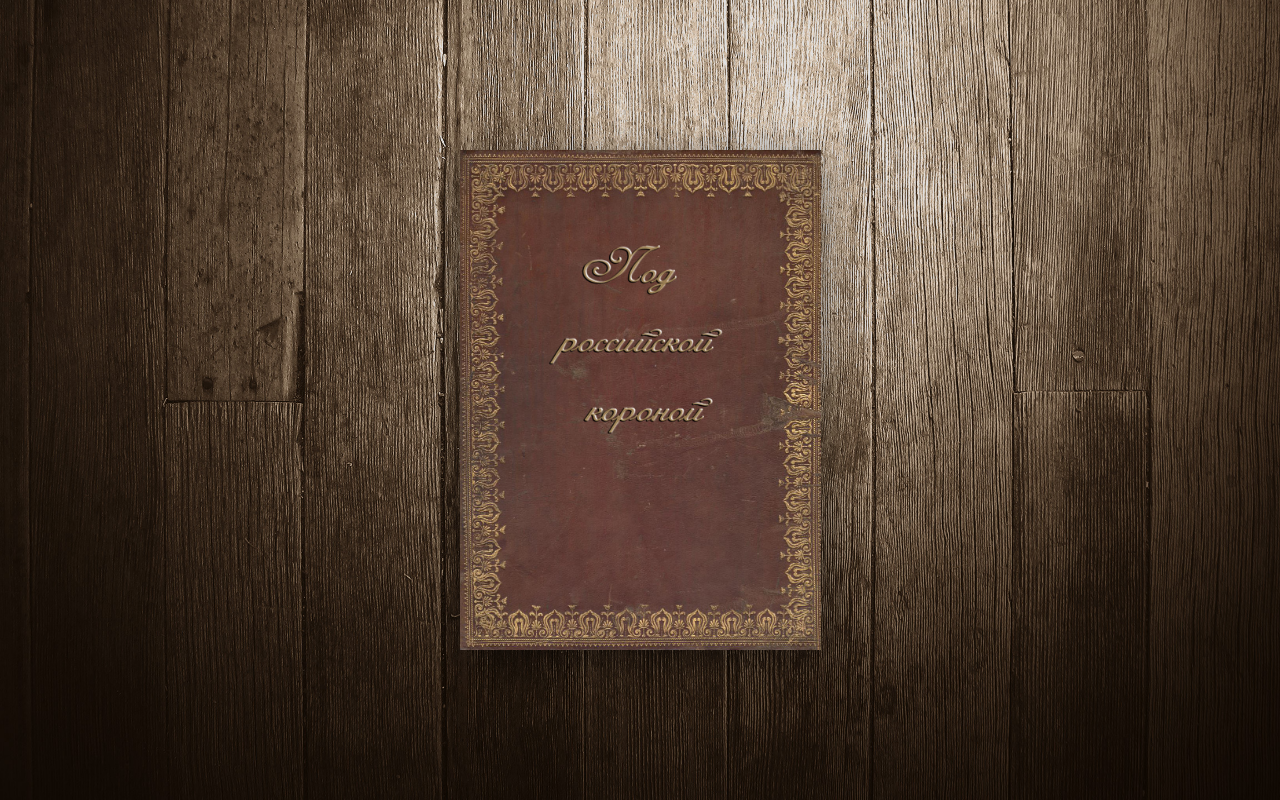
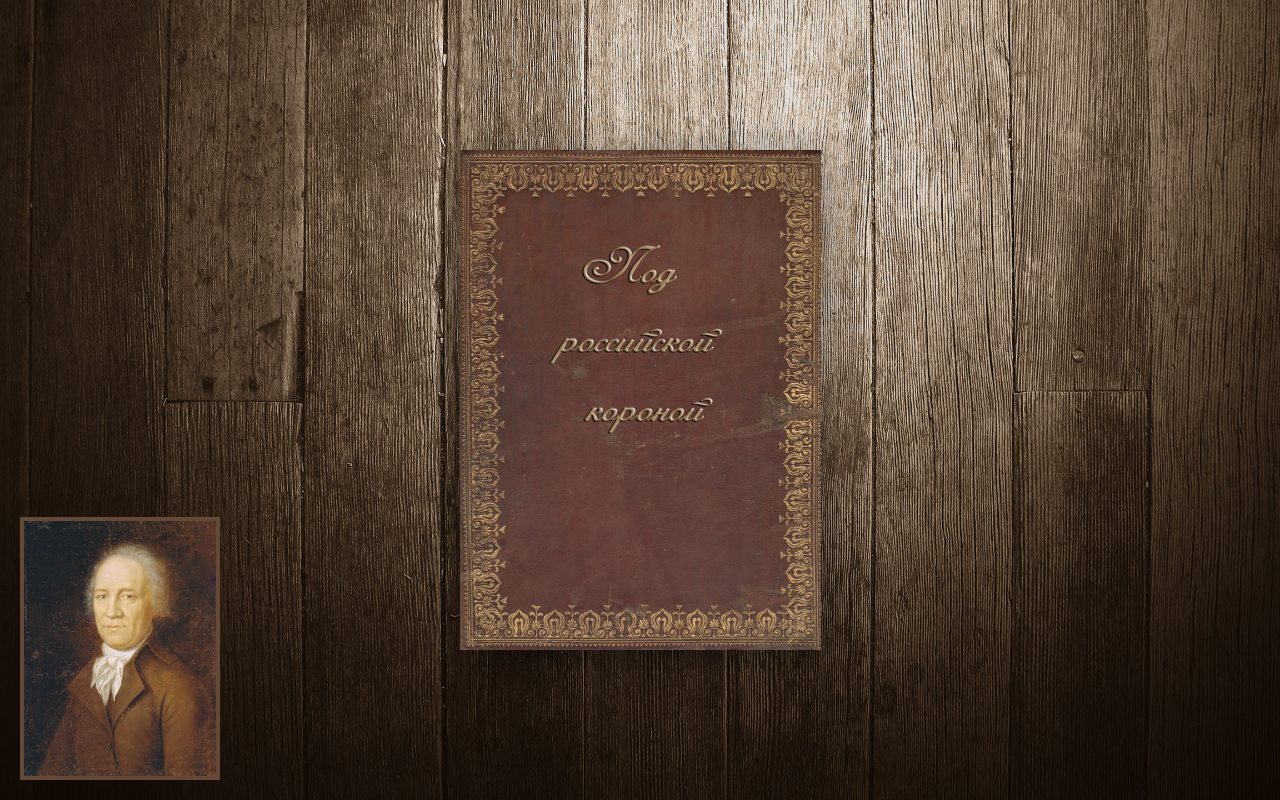
Before and after one commit to borisowsky/Vici, a React app: page / in a window 1280 px wide. Built offline with nearby package versions, Linux system fonts and the light colour scheme.

Commit message:
Add guide

```diff
--- /dev/null
+++ b/src/assets/styles/blocks/guide.scss
@@ -0,0 +1,57 @@
+.guide {
+  position: absolute !important;
+  bottom: 20px;
+  left: 20px;
+  height: 420px;
+  width: 200px;
+  position: relative;
+  z-index: 1;
+
+  &__face {
+    display: block;
+    position: absolute;
+    bottom: 0;
+    width: calc(100% - 8px);
+    z-index: 0;
+    border: 4px solid #644838;
+  }
+
+  &__message {
+    position: absolute;
+    display: block;
+    bottom: 270px;
+    left: 30px;
+    right: 0;
+    margin: auto;
+    background: #fff;
+    padding: 10px 15px;
+    border-radius: 10px;
+    font-size: 14px;
+    width: 200px;
+    // max-height: 100px;
+    text-align: center;
+    filter: drop-shadow(0 0 5px rgba(#000, .2));
+    z-index: 1;
+
+    &::after {
+      content: '';
+      position: absolute;
+      bottom: -20px;
+      left: 55px;
+      margin: auto;
+      display: block;
+      width: 40px;
+      height: 20px;
+      background: url('../img/arrow.png');
+    }
+
+    &--show {
+      animation: showUp .3s;
+    }
+
+    &--hide {
+      animation: hideDown .3s;
+      opacity: 0;
+    }
+  }
+}
--- a/src/assets/styles/blocks/question.scss
+++ b/src/assets/styles/blocks/question.scss
@@ -4,18 +4,24 @@
   }
 
   &__checkbox {
+    display: block;
     margin: 5px 5px 5px 0;
   }
 
   &__label {
+    display: block;
+    width: calc(100% - 20px);
     font-size: 14px;
   }
 
   &__answers {
-    // Nothing yet
+    margin: 30px 0;
   }
 
   &__answer {
+    display: flex;
+    justify-content: space-between;
+    align-items: center;
     margin: 10px 0;
   }
 
--- /dev/null
+++ b/src/assets/styles/helpers/_animations.scss
@@ -0,0 +1,23 @@
+@keyframes showUp {
+  from {
+    opacity: 0;
+    transform: translateY(10px);
+  }
+
+  to {
+    opacity: 1;
+    transform: translateY(0);
+  }
+}
+
+@keyframes hideDown {
+  from {
+    opacity: 1;
+    transform: translateY(0);
+  }
+
+  to {
+    opacity: 0;
+    transform: translateY(10px);
+  }
+}
--- a/src/assets/styles/index.scss
+++ b/src/assets/styles/index.scss
@@ -1,10 +1,12 @@
 @import '~normalize.css';
 @import 'helpers/fonts';
 @import 'helpers/variables';
+@import 'helpers/animations';
 @import 'blocks/flipbook';
 @import 'blocks/cover';
 @import 'blocks/question';
 @import 'blocks/btn';
+@import 'blocks/guide';
 
 // Global styles must be written here
 html {
--- a/src/components/App.jsx
+++ b/src/components/App.jsx
@@ -4,6 +4,7 @@ import Description from './pages/Description';
 import Question from './pages/Question';
 import Results from './pages/Results';
 import Content from './pages/Content';
+import Guide from './Guide';
 
 class App extends Component {
   /**
@@ -17,8 +18,9 @@ class App extends Component {
    * 5 - Дополнительная информация по вопросу
    */
   state = {
-    currentQuestion: 1,
+    currentQuestion: 0,
     questionState: 0,
+    errorState: 0,
     score: 0,
   }
 
@@ -30,20 +32,34 @@ class App extends Component {
       autoCenter: true,
       duration: 1000,
     });
+
+    $('.flipbook').bind('turning', (event, page) => {
+      setTimeout(() => {
+        this.setState({ questionState: (page === 2) ? -1 : 0 });
+      }, 500);
+    });
+  }
+
+  switchToLastStep = (delay) => {
+    setTimeout(() => {
+      this.setState({ questionState: 5 });
+    }, delay);
   }
 
   handleAnswer = (question, answer, rightAnswer) => {
     if (answer.length === 0) {
-      // TODO: Handle 0 answers
-      alert('Answer something please');
+      this.setState({ errorState: 1 });
     } else if ((answer.length === 1) && (rightAnswer.length > 1)) {
-      // TODO: Handle when you need to answer one more
-      alert('One more answer please');
+      this.setState({ errorState: 2 });
     } else if (answer.toString() === rightAnswer.toString()) {
       this.setState({
         questionState: 2,
+        errorState: 0,
         score: this.state.score + 1,
+        currentQuestion: this.state.currentQuestion + 1,
       });
+
+      this.switchToLastStep(3000);
     } else {
       let includes = false;
       answer.forEach((element) => {
@@ -52,19 +68,33 @@ class App extends Component {
         }
       }, this);
 
-      this.setState({ questionState: (includes ? 4 : 3) });
+      this.setState({
+        questionState: (includes ? 4 : 3),
+        errorState: 0,
+        currentQuestion: this.state.currentQuestion + 1,
+      });
+
+      this.switchToLastStep(3000);
     }
   }
 
-  handleFindOut = (question) => {
-    // TODO: Handle findOut
+  handleFindOut = () => {
     this.setState({
       questionState: 1,
+      errorState: 0,
+      currentQuestion: this.state.currentQuestion + 1,
     });
   }
 
   render() {
     return (
+      <div>
+        <Guide
+          questionState={this.state.questionState}
+          errorState={this.state.errorState}
+          questionNumber={this.state.currentQuestion}
+        />
+
         <div className="container">
           <div className="flipbook">
             <div className="flipbook__page flipbook__page--main hard">
@@ -78,6 +108,7 @@ class App extends Component {
               number={1}
               currentQuestion={this.state.currentQuestion}
               questionState={this.state.questionState}
+              errorState={this.state.errorState}
             />
             <Question
               number={1}
@@ -89,6 +120,7 @@ class App extends Component {
               number={2}
               currentQuestion={this.state.currentQuestion}
               questionState={this.state.questionState}
+              errorState={this.state.errorState}
             />
             <Question
               number={2}
@@ -100,6 +132,7 @@ class App extends Component {
               number={3}
               currentQuestion={this.state.currentQuestion}
               questionState={this.state.questionState}
+              errorState={this.state.errorState}
             />
             <Question
               number={3}
@@ -111,6 +144,7 @@ class App extends Component {
               number={4}
               currentQuestion={this.state.currentQuestion}
               questionState={this.state.questionState}
+              errorState={this.state.errorState}
             />
             <Question
               number={4}
@@ -122,6 +156,7 @@ class App extends Component {
               number={5}
               currentQuestion={this.state.currentQuestion}
               questionState={this.state.questionState}
+              errorState={this.state.errorState}
             />
             <Question
               number={5}
@@ -133,6 +168,7 @@ class App extends Component {
               number={6}
               currentQuestion={this.state.currentQuestion}
               questionState={this.state.questionState}
+              errorState={this.state.errorState}
             />
             <Question
               number={6}
@@ -144,6 +180,7 @@ class App extends Component {
               number={7}
               currentQuestion={this.state.currentQuestion}
               questionState={this.state.questionState}
+              errorState={this.state.errorState}
             />
             <Question
               number={7}
@@ -155,6 +192,7 @@ class App extends Component {
               number={8}
               currentQuestion={this.state.currentQuestion}
               questionState={this.state.questionState}
+              errorState={this.state.errorState}
             />
             <Question
               number={8}
@@ -166,6 +204,7 @@ class App extends Component {
               number={9}
               currentQuestion={this.state.currentQuestion}
               questionState={this.state.questionState}
+              errorState={this.state.errorState}
             />
             <Question
               number={9}
@@ -177,6 +216,7 @@ class App extends Component {
               number={10}
               currentQuestion={this.state.currentQuestion}
               questionState={this.state.questionState}
+              errorState={this.state.errorState}
             />
             <Question
               number={10}
@@ -188,6 +228,7 @@ class App extends Component {
               number={11}
               currentQuestion={this.state.currentQuestion}
               questionState={this.state.questionState}
+              errorState={this.state.errorState}
             />
             <Question
               number={11}
@@ -200,6 +241,7 @@ class App extends Component {
             <div className="flipbook__page flipbook__page--hard-inside hard" />
           </div>
         </div>
+      </div>
     );
   }
 }
--- /dev/null
+++ b/src/components/Guide.jsx
@@ -0,0 +1,75 @@
+import React, { Component } from 'react';
+import questionsList from '../questions.json';
+import bolotov from '../assets/img/bolotov.jpg';
+
+export default class Guide extends Component {
+  renderGuideMessage = () => {
+    let errorMessage = '';
+    let questionMessage = '';
+
+    switch (this.props.errorState) {
+      case 1:
+        errorMessage = 'Пожалуйста, дайте ответ';
+        break;
+
+      case 2:
+        errorMessage = 'Выберите ещё один вариант ответа';
+        break;
+
+      case 0:
+      default:
+        errorMessage = '';
+        break;
+    }
+
+    switch (this.props.questionState) {
+      case -1:
+        questionMessage = `Здравствуйте! Я – поручик Архангелогородского полка Андрей Тимофеевич Болотов.
+        После вступления войск наших в королевство Прусское и занятия города Кёнигсберга служил я в канцелярии
+        российских губернаторов`;
+        break;
+
+      case 1:
+        questionMessage = 'Хорошо...';
+        break;
+
+      case 2:
+        questionMessage = 'Правильный ответ!';
+        break;
+
+      case 3:
+        questionMessage = 'Неправильно!';
+        break;
+
+      case 4:
+        questionMessage = 'Частично правильно!';
+        break;
+
+      case 5:
+        questionMessage = questionsList[this.props.questionNumber].hint;
+        break;
+
+      case 0:
+      default:
+        questionMessage = '';
+        break;
+    }
+
+    if (this.props.errorState !== 0 || this.props.questionState !== 0) {
+      return (
+        <div ref={(node) => { this.messageEl = node; }} className="guide__message">
+          {this.props.errorState ? errorMessage : questionMessage}
+        </div>
+      );
+    }
+  }
+
+  render() {
+    return (
+      <div className="guide">
+        {this.renderGuideMessage()}
+        <img src={bolotov} className="guide__face" alt="Андрей Тимофеевич Болотов" />
+      </div>
+    );
+  }
+}
--- a/src/components/pages/Content.jsx
+++ b/src/components/pages/Content.jsx
@@ -2,7 +2,9 @@ import React from 'react';
 
 const Cover = () => (
   <div className="flipbook__page flipbook__page--question">
-    Оглавление
+    <div className="flipbook__content">
+      Something else
+    </div>
   </div>
 );
 
--- a/src/components/pages/Description.jsx
+++ b/src/components/pages/Description.jsx
@@ -18,7 +18,6 @@ class Question extends Component {
      */
 
     if (this.state.current === this.props.currentQuestion) {
-      // console.log(this.props.questionState);
       // $('.flipbook').turn('next');
     }
   }
@@ -26,7 +25,9 @@ class Question extends Component {
   render() {
     return (
       <div className="flipbook__page flipbook__page--description">
-        <div className="flipbook__content">{this.props.questionState}</div>
+        <div className="flipbook__content">
+          Pictures here
+        </div>
       </div>
     );
   }
--- a/src/components/pages/Question.jsx
+++ b/src/components/pages/Question.jsx
@@ -121,7 +121,9 @@ class Question extends Component {
         <div className="flipbook__content">
           <div className="flipbook__question question">
             <div className="question__text">
-              {questionsList[current].text}
+              <div>Вопрос {this.state.current}.</div>
+              <br />
+              <div>{questionsList[current].text}</div>
             </div>
 
             <form className="question__form" onSubmit={this.onFormSubmit}>
```
Also changed, not shown: src/assets/img/arrow.png (added), src/assets/img/bolotov.jpg (added). Lines whose indentation alone changed are shown as unchanged.
